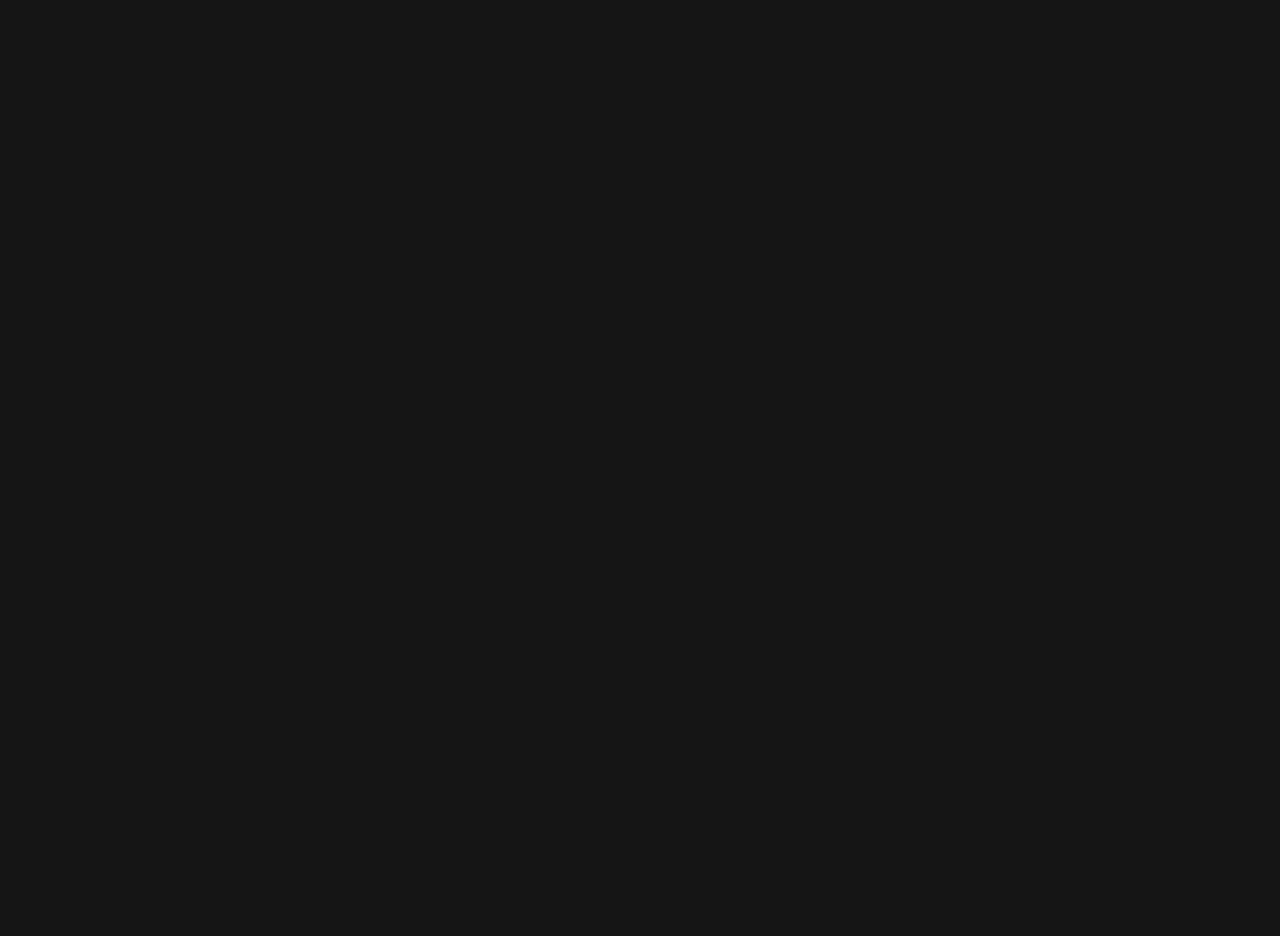
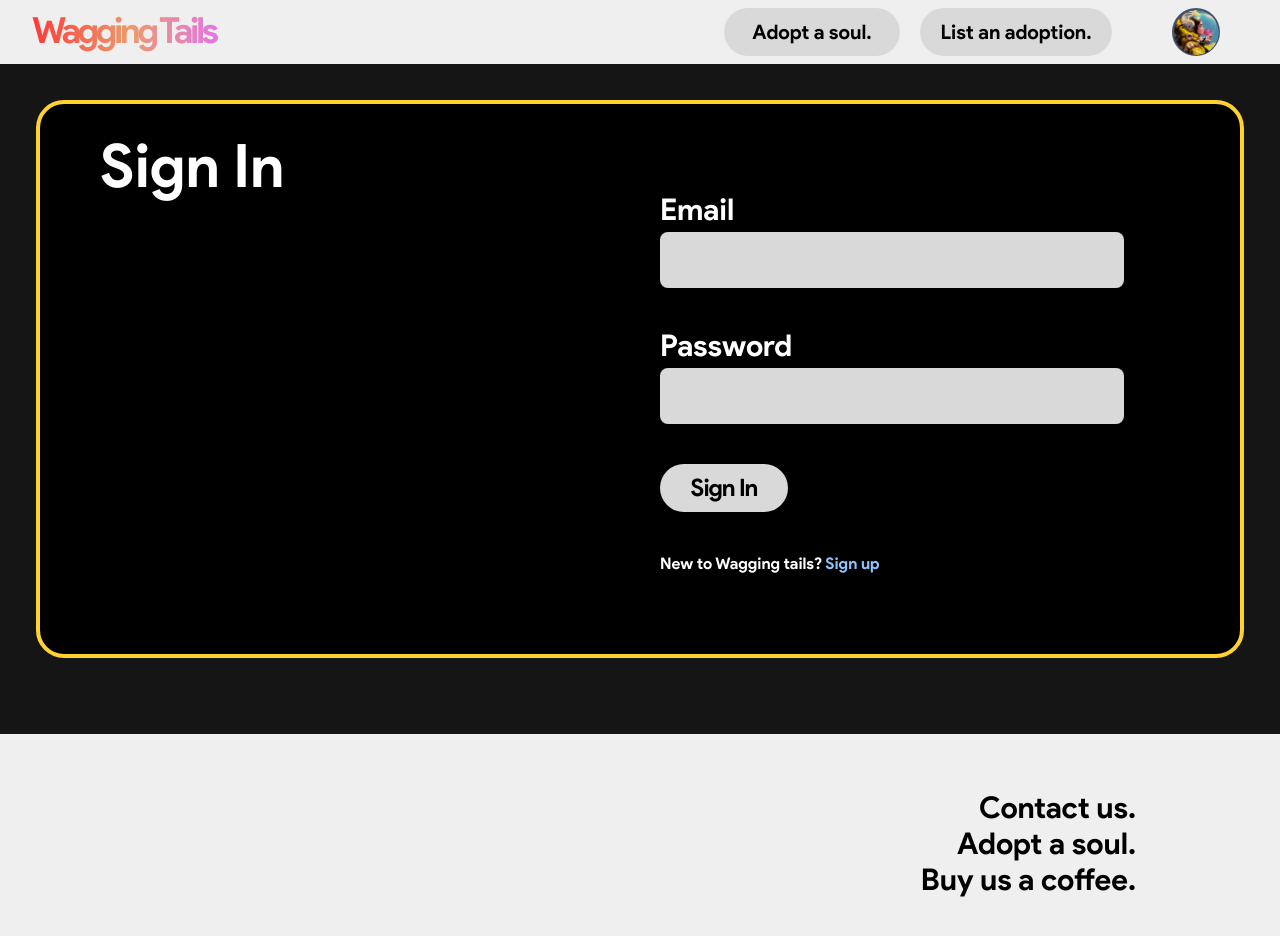
Before and after one commit to coffeeandtravel/wagging-tails, a React (Vite) app: page /sign-in in a window 1280 px wide. Shown: the top 936 px of the page. Before the commit the page ends 800 px from the top, so only its background shows below. Built offline with nearby package versions, Linux system fonts and the light colour scheme.

Commit message:
router changes fixes

```diff
--- a/src/App.jsx
+++ b/src/App.jsx
@@ -5,12 +5,13 @@ import SignIn from "./Pages/Sign-in/SignIn";
 import Footer from "./components/Footer";
 
 const Layout = () =>{
+  return(
   <>
   <Navbar/>
   <Outlet/>
   <Footer/>
   </>
-}
+)}
 
 const router = createBrowserRouter([
   {
--- a/src/Pages/Homepage/Homepage.jsx
+++ b/src/Pages/Homepage/Homepage.jsx
@@ -1,6 +1,3 @@
-// import React from 'react'
-
-import Footer from "../../components/Footer";
 import AdoptNow from "./AdoptNow";
 import Banner from "./Banner";
 import FactBanner from "./FactBanner";
@@ -14,7 +11,6 @@ const Homepage = () => {
         <FactBanner/>
         <AdoptNow/>
         <ListAdoption/>
-        <Footer/>
       </div>
     </>
   );
--- a/src/Pages/Sign-in/SignIn.jsx
+++ b/src/Pages/Sign-in/SignIn.jsx
@@ -12,7 +12,7 @@ const SignIn = () => {
         <div className="md:w-1/2 md:h-full md:mt-52 rounded-r-3xl mb-8">
           <form action="" className="ml-5 flex flex-col">
             <div className="flex flex-col  gap-1">
-              <label htmlFor="Email" className="text-2xl text-white">
+              <label htmlFor="Email" className="text-2xl md:text-3xl text-white">
                 Email
               </label>
               <input className=" h-12 md:h-14 w-[95%] md:w-[80%] bg-[#D9D9D9] rounded-lg px-2 text-xl"></input>
@@ -27,7 +27,7 @@ const SignIn = () => {
               ></input>
             </div>
             <div className="flex flex-col mt-10 gap-1">
-              <button className="bg-[#D9D9D9] h-12 w-32 cursor-pointer rounded-4xl text-2xl">
+              <button className="bg-[#D9D9D9] h-12 w-32 cursor-pointer rounded-4xl text-2xl hover:bg-amber-100 transition-colors">
                 Sign In
               </button>
             </div>
```
